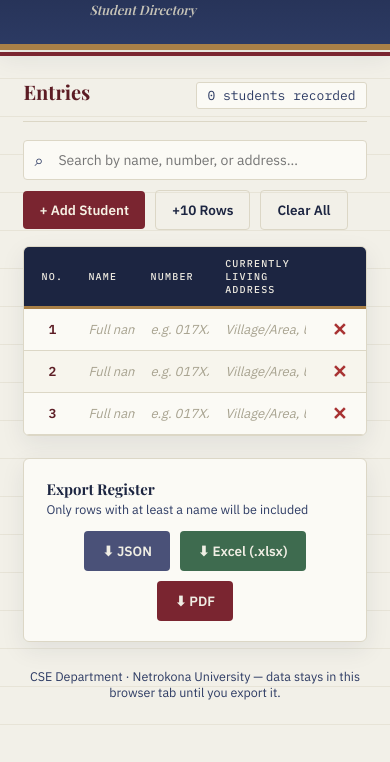
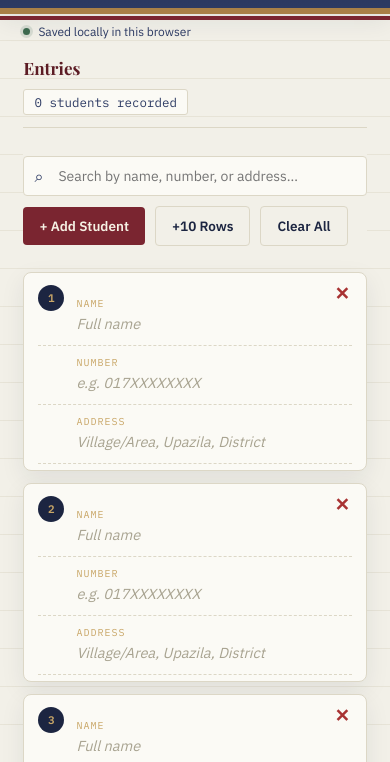
Before and after one commit to urfa-fattah/Data-Entry, a plain HTML site: page index.html in a window 390 px wide. Shown: the part 111-873 px from the top of the page. Drawn offline with nearby package versions, Linux system fonts and the light colour scheme.

Commit message:
Add files via upload

```diff
--- a/index.html
+++ b/index.html
@@ -7,9 +7,7 @@
 <link rel="preconnect" href="https://fonts.googleapis.com">
 <link href="https://fonts.googleapis.com/css2?family=Playfair+Display:wght@600;700;800&family=IBM+Plex+Sans:wght@400;500;600;700&family=IBM+Plex+Mono:wght@400;500;600&display=swap" rel="stylesheet">
 
-<!-- Excel export -->
 <script src="https://cdnjs.cloudflare.com/ajax/libs/xlsx/0.18.5/xlsx.full.min.js"></script>
-<!-- PDF export -->
 <script src="https://cdnjs.cloudflare.com/ajax/libs/jspdf/2.5.1/jspdf.umd.min.js"></script>
 <script src="https://cdnjs.cloudflare.com/ajax/libs/jspdf-autotable/3.8.2/jspdf.plugin.autotable.min.js"></script>
 
@@ -27,30 +25,28 @@
     --ok:#3E6B4F;
     --danger:#A83232;
     --shadow: 0 8px 24px rgba(28,37,65,0.08);
+    --radius: 8px;
   }
 
   *{box-sizing:border-box;}
+  html{scroll-behavior:smooth;}
   html,body{margin:0;padding:0;}
   body{
     background:
-      repeating-linear-gradient(
-        180deg,
-        var(--paper) 0px,
-        var(--paper) 37px,
-        var(--paper-line) 38px
-      );
+      repeating-linear-gradient(180deg, var(--paper) 0px, var(--paper) 37px, var(--paper-line) 38px);
     background-color:var(--paper);
     font-family:'IBM Plex Sans', sans-serif;
     color:var(--ink);
     min-height:100vh;
     padding:0 0 60px 0;
+    -webkit-font-smoothing:antialiased;
   }
 
   /* ===== Header / Letterhead ===== */
   .letterhead{
     background:linear-gradient(180deg, var(--ink) 0%, var(--ink-soft) 100%);
     color:#EDEAE0;
-    padding:34px 6vw 26px 6vw;
+    padding:clamp(20px,4vw,34px) clamp(18px,6vw,6vw) clamp(18px,3vw,26px);
     position:relative;
     border-bottom:6px solid var(--gold);
     box-shadow: var(--shadow);
@@ -63,54 +59,76 @@
     background:var(--maroon);
   }
   .letterhead-inner{
-    max-width:1100px;
+    max-width:1180px;
     margin:0 auto;
     display:flex;
     align-items:center;
-    gap:22px;
+    gap:clamp(12px,3vw,22px);
+    flex-wrap:wrap;
   }
   .seal{
     flex:0 0 auto;
-    width:66px;height:66px;
+    width:clamp(44px,8vw,66px);height:clamp(44px,8vw,66px);
     border-radius:50%;
     border:2px solid var(--gold-soft);
     display:flex;align-items:center;justify-content:center;
     font-family:'Playfair Display', serif;
     font-weight:800;
-    font-size:15px;
+    font-size:clamp(11px,2.4vw,15px);
     letter-spacing:0.5px;
     color:var(--gold-soft);
     background:radial-gradient(circle at 35% 30%, rgba(201,167,104,0.18), transparent 70%);
     text-align:center;
     line-height:1.05;
   }
+  .letterhead-text{ min-width:0; }
   .letterhead h1{
     font-family:'Playfair Display', serif;
     font-weight:800;
-    font-size:clamp(22px, 3vw, 32px);
+    font-size:clamp(19px, 3.4vw, 32px);
     margin:0 0 4px 0;
     letter-spacing:0.3px;
   }
   .letterhead .dept-line{
-    font-size:14.5px;
+    font-size:clamp(11.5px,2vw,14.5px);
     color:var(--gold-soft);
-    letter-spacing:1.6px;
+    letter-spacing:1.4px;
     text-transform:uppercase;
     font-weight:600;
   }
   .letterhead .sub-line{
-    font-size:13px;
+    font-size:clamp(11.5px,1.8vw,13px);
     color:#C7C4B8;
     margin-top:6px;
     font-style:italic;
     font-family:'Playfair Display', serif;
   }
 
+  /* ===== Status strip ===== */
+  .status-strip{
+    max-width:1180px;
+    margin:0 auto;
+    padding:10px clamp(18px,6vw,6vw) 0;
+    display:flex;
+    align-items:center;
+    gap:8px;
+    font-size:12px;
+    color:var(--ink-soft);
+  }
+  .status-dot{
+    width:7px;height:7px;border-radius:50%;
+    background:var(--ok);
+    flex:0 0 auto;
+    box-shadow:0 0 0 3px rgba(62,107,79,0.15);
+  }
+  .status-dot.warn{ background:var(--gold); box-shadow:0 0 0 3px rgba(169,128,71,0.18); }
+  .status-strip .save-time{ font-family:'IBM Plex Mono', monospace; color:var(--ink); }
+
   /* ===== Main container ===== */
   .wrap{
-    max-width:1100px;
+    max-width:1180px;
     margin:0 auto;
-    padding:28px 6vw 0 6vw;
+    padding:18px clamp(18px,6vw,6vw) 0;
   }
 
   .register-title{
@@ -125,19 +143,20 @@
   }
   .register-title h2{
     font-family:'Playfair Display', serif;
-    font-size:20px;
+    font-size:clamp(17px,2.4vw,20px);
     margin:0;
     color:var(--maroon-deep);
     font-weight:700;
   }
   .register-title .count{
     font-family:'IBM Plex Mono', monospace;
-    font-size:13px;
+    font-size:12.5px;
     color:var(--ink-soft);
     background:var(--paper-card);
     border:1px solid var(--paper-line);
     padding:4px 10px;
     border-radius:3px;
+    white-space:nowrap;
   }
 
   /* ===== Toolbar ===== */
@@ -147,10 +166,17 @@
     flex-wrap:wrap;
     align-items:center;
     margin-bottom:16px;
+    position:sticky;
+    top:0;
+    z-index:20;
+    background:var(--paper);
+    padding:10px 0;
+    margin-top:-10px;
   }
   .search-box{
     flex:1 1 220px;
     position:relative;
+    min-width:0;
   }
   .search-box input{
     width:100%;
@@ -173,6 +199,7 @@
     transform:translateY(-50%);
     color:var(--ink-soft);
     font-size:16px;
+    pointer-events:none;
   }
 
   button{
@@ -184,16 +211,13 @@
     padding:10px 16px;
     cursor:pointer;
     transition:transform 0.08s ease, box-shadow 0.15s ease, background 0.15s ease;
+    white-space:nowrap;
   }
   button:active{transform:translateY(1px);}
   button:focus-visible{outline:2px solid var(--gold-soft); outline-offset:2px;}
 
-  .btn-add{
-    background:var(--maroon);
-    color:#F6F1E4;
-  }
+  .btn-add{ background:var(--maroon); color:#F6F1E4; }
   .btn-add:hover{background:var(--maroon-deep);}
-  .btn-add::before{content:"+  "; }
 
   .btn-ghost{
     background:transparent;
@@ -202,22 +226,17 @@
   }
   .btn-ghost:hover{background:var(--paper-card);}
 
-  /* ===== Table (ledger) ===== */
+  /* ===== Ledger table (desktop) ===== */
   .ledger-frame{
     background:var(--paper-card);
     border:1px solid var(--paper-line);
-    border-radius:6px;
+    border-radius:var(--radius);
     box-shadow:var(--shadow);
     overflow:hidden;
     margin-bottom:22px;
   }
-  table{
-    width:100%;
-    border-collapse:collapse;
-  }
-  thead tr{
-    background:var(--ink);
-  }
+  table{ width:100%; border-collapse:collapse; }
+  thead tr{ background:var(--ink); }
   thead th{
     color:#EDEAE0;
     font-family:'IBM Plex Mono', monospace;
@@ -234,19 +253,14 @@
 
   tbody tr{
     border-bottom:1px solid var(--paper-line);
+    animation:fadeInRow 0.25s ease;
   }
-  tbody tr:nth-child(even){
-    background:rgba(169,128,71,0.045);
-  }
-  tbody tr:hover{
-    background:rgba(122,37,48,0.05);
-  }
+  @keyframes fadeInRow{ from{opacity:0; transform:translateY(-4px);} to{opacity:1; transform:translateY(0);} }
+  tbody tr:nth-child(even){ background:rgba(169,128,71,0.045); }
+  tbody tr:hover{ background:rgba(122,37,48,0.05); }
   tbody tr.hidden-row{ display:none; }
 
-  td{
-    padding:0;
-    vertical-align:middle;
-  }
+  td{ padding:0; vertical-align:middle; }
   td.col-no{
     font-family:'IBM Plex Mono', monospace;
     color:var(--maroon-deep);
@@ -284,9 +298,18 @@
   .row-delete:hover{ background:rgba(168,50,50,0.1); }
 
   .empty-state{
-    padding:40px 20px;
+    padding:48px 20px;
     text-align:center;
     color:var(--ink-soft);
+  }
+  .empty-state .glyph{
+    font-family:'Playfair Display', serif;
+    font-size:34px;
+    color:var(--gold-soft);
+    display:block;
+    margin-bottom:8px;
+  }
+  .empty-state .msg{
     font-style:italic;
     font-family:'Playfair Display', serif;
     font-size:15px;
@@ -296,7 +319,7 @@
   .export-dock{
     background:var(--paper-card);
     border:1px solid var(--paper-line);
-    border-radius:6px;
+    border-radius:var(--radius);
     box-shadow:var(--shadow);
     padding:20px 22px;
     display:flex;
@@ -320,19 +343,8 @@
     font-size:12.5px;
     margin-top:2px;
   }
-  .export-btns{
-    display:flex;
-    gap:10px;
-    flex-wrap:wrap;
-  }
-  .btn-export{
-    display:flex;
-    align-items:center;
-    gap:8px;
-    background:var(--ink);
-    color:#F0EEE4;
-    padding:11px 18px;
-  }
+  .export-btns{ display:flex; gap:10px; flex-wrap:wrap; }
+  .btn-export{ display:flex; align-items:center; gap:8px; background:var(--ink); color:#F0EEE4; padding:11px 18px; }
   .btn-export:hover{ background:var(--ink-soft); }
   .btn-export.json{ background:#4A5178; }
   .btn-export.json:hover{ background:#5A6290; }
@@ -356,32 +368,82 @@
     pointer-events:none;
     transition:opacity 0.25s ease, transform 0.25s ease;
     z-index:50;
+    max-width:88vw;
   }
-  .toast.show{
-    opacity:1;
-    transform:translateX(-50%) translateY(0);
-  }
+  .toast.show{ opacity:1; transform:translateX(-50%) translateY(0); }
 
   footer.note{
-    max-width:1100px;
+    max-width:1180px;
     margin:26px auto 0 auto;
-    padding:0 6vw;
+    padding:0 clamp(18px,6vw,6vw);
     color:var(--ink-soft);
     font-size:12.5px;
     text-align:center;
+    line-height:1.6;
   }
 
-  @media (max-width: 640px){
-    .letterhead-inner{ gap:14px; }
-    .seal{ width:52px; height:52px; font-size:12px; }
-    thead th{ font-size:10px; padding:10px 8px; }
-    td input{ padding:10px 8px; font-size:13px; }
-    .export-dock{ flex-direction:column; align-items:stretch; }
+  /* ===== Responsive: card layout below 760px ===== */
+  @media (max-width: 760px){
+    .ledger-frame{ background:transparent; border:none; box-shadow:none; overflow:visible; }
+    table, tbody, tr, td{ display:block; width:100%; }
+    thead{ display:none; }
+    tbody tr{
+      background:var(--paper-card);
+      border:1px solid var(--paper-line);
+      border-radius:var(--radius);
+      box-shadow:var(--shadow);
+      margin-bottom:12px;
+      padding:14px 14px 6px;
+      position:relative;
+    }
+    tbody tr:nth-child(even){ background:var(--paper-card); }
+    td{ padding:0; border:none; }
+    td.col-no{
+      position:absolute;
+      top:12px; left:14px;
+      background:var(--ink);
+      color:var(--gold-soft);
+      width:26px; height:26px;
+      border-radius:50%;
+      display:flex; align-items:center; justify-content:center;
+      font-size:11px;
+      padding:0;
+    }
+    td.col-action{
+      position:absolute;
+      top:6px; right:6px;
+      width:auto;
+    }
+    td:not(.col-no):not(.col-action){
+      padding:10px 0 10px 38px;
+      border-bottom:1px dashed var(--paper-line);
+    }
+    td:nth-of-type(4){ border-bottom:none; }
+    td:not(.col-no):not(.col-action)::before{
+      content:attr(data-label);
+      display:block;
+      font-family:'IBM Plex Mono', monospace;
+      font-size:10px;
+      letter-spacing:1px;
+      text-transform:uppercase;
+      color:var(--gold-soft);
+      margin-bottom:2px;
+    }
+    td input{ padding:2px 0; font-size:14.5px; }
+    .toolbar{ position:static; margin-top:0; }
+    .export-dock{ flex-direction:column; align-items:stretch; text-align:center; }
     .export-btns{ justify-content:center; }
+    .export-btns .btn-export{ flex:1 1 auto; justify-content:center; }
+  }
+
+  @media (max-width: 420px){
+    .letterhead-inner{ gap:10px; }
+    .seal{ display:none; }
+    .register-title{ align-items:flex-start; flex-direction:column; }
   }
 
   @media (prefers-reduced-motion: reduce){
-    *{ transition:none !important; }
+    *{ transition:none !important; animation:none !important; scroll-behavior:auto !important; }
   }
 </style>
 </head>
@@ -390,12 +452,18 @@
   <div class="letterhead">
     <div class="letterhead-inner">
       <div class="seal">CSE<br>NU</div>
-      <div>
+      <div class="letterhead-text">
         <h1>Netrokona University</h1>
         <div class="dept-line">Department of Computer Science &amp; Engineering</div>
         <div class="sub-line">Student Directory</div>
       </div>
     </div>
+  </div>
+
+  <div class="status-strip">
+    <span class="status-dot" id="statusDot"></span>
+    <span id="statusText">Saved locally in this browser</span>
+    <span class="save-time" id="saveTime"></span>
   </div>
 
   <div class="wrap">
@@ -409,7 +477,7 @@
       <div class="search-box">
         <input type="text" id="searchInput" placeholder="Search by name, number, or address…">
       </div>
-      <button class="btn-add" id="addRowBtn">Add Student</button>
+      <button class="btn-add" id="addRowBtn">+ Add Student</button>
       <button class="btn-ghost" id="addTenBtn">+10 Rows</button>
       <button class="btn-ghost" id="clearAllBtn">Clear All</button>
     </div>
@@ -425,17 +493,17 @@
             <th class="col-action"></th>
           </tr>
         </thead>
-        <tbody id="tableBody">
-        </tbody>
+        <tbody id="tableBody"></tbody>
       </table>
       <div class="empty-state" id="emptyState" style="display:none;">
-        No entries yet — click "Add Student" to begin the register.
+        <span class="glyph">✦</span>
+        <span class="msg">No entries yet — click "Add Student" to begin.</span>
       </div>
     </div>
 
     <div class="export-dock">
       <div class="label">
-        Export Register
+        Export Data
         <small>Only rows with at least a name will be included</small>
       </div>
       <div class="export-btns">
@@ -448,7 +516,7 @@
   </div>
 
   <footer class="note">
-    CSE Department · Netrokona University — data stays in this browser tab until you export it.
+    CSE Department · Netrokona University — entries are saved automatically in this browser. Clearing your browser data will erase them, so export a backup periodically.
   </footer>
 
   <div class="toast" id="toast"></div>
@@ -460,8 +528,27 @@
   const rowCountEl = document.getElementById('rowCount');
   const searchInput = document.getElementById('searchInput');
   const toast = document.getElementById('toast');
+  const statusDot = document.getElementById('statusDot');
+  const statusText = document.getElementById('statusText');
+  const saveTimeEl = document.getElementById('saveTime');
 
-  let rowIdSeq = 0;
+  const STORAGE_KEY = 'nu_cse_student_directory_v1';
+  let storageAvailable = true;
+  let memoryStore = null;
+
+  // Detect whether localStorage actually works in this environment
+  try{
+    const t = '__storage_test__';
+    window.localStorage.setItem(t, '1');
+    window.localStorage.removeItem(t);
+  } catch(e){
+    storageAvailable = false;
+  }
+
+  if (!storageAvailable){
+    statusDot.classList.add('warn');
+    statusText.textContent = 'Local storage unavailable here — data will only last this session';
+  }
 
   function showToast(msg){
     toast.textContent = msg;
@@ -470,26 +557,58 @@
     showToast._t = setTimeout(()=> toast.classList.remove('show'), 2200);
   }
 
+  function persist(){
+    const data = getData(true);
+    if (storageAvailable){
+      try{
+        window.localStorage.setItem(STORAGE_KEY, JSON.stringify(data));
+        const now = new Date();
+        saveTimeEl.textContent = 'Last saved ' + now.toLocaleTimeString();
+        statusText.textContent = 'Saved locally in this browser';
+        statusDot.classList.remove('warn');
+      } catch(e){
+        storageAvailable = false;
+        statusDot.classList.add('warn');
+        statusText.textContent = 'Local storage unavailable here — data will only last this session';
+      }
+    } else {
+      memoryStore = data;
+    }
+  }
+
+  let persistTimer = null;
+  function schedulePersist(){
+    clearTimeout(persistTimer);
+    persistTimer = setTimeout(persist, 400);
+  }
+
+  function loadInitialData(){
+    if (storageAvailable){
+      try{
+        const raw = window.localStorage.getItem(STORAGE_KEY);
+        if (raw) return JSON.parse(raw);
+      } catch(e){ /* ignore, fall through */ }
+    }
+    return memoryStore;
+  }
+
   function renumber(){
     const rows = [...tableBody.querySelectorAll('tr')];
-    rows.forEach((tr, i) => {
-      tr.querySelector('.col-no').textContent = i + 1;
-    });
+    rows.forEach((tr, i) => { tr.querySelector('.col-no').textContent = i + 1; });
     const filled = rows.filter(r => r.querySelector('.f-name').value.trim() !== '').length;
     rowCountEl.textContent = `${filled} student${filled === 1 ? '' : 's'} recorded`;
     emptyState.style.display = rows.length === 0 ? 'block' : 'none';
   }
 
-  function addRow(prefill){
+  function addRow(prefill, skipAnimation){
     prefill = prefill || {};
-    rowIdSeq += 1;
     const tr = document.createElement('tr');
-    tr.dataset.rid = rowIdSeq;
+    if (skipAnimation) tr.style.animation = 'none';
     tr.innerHTML = `
       <td class="col-no">0</td>
-      <td><input type="text" class="f-name" placeholder="Full name" value="${prefill.name || ''}"></td>
-      <td><input type="tel" class="f-number" placeholder="e.g. 017XXXXXXXX" value="${prefill.number || ''}"></td>
-      <td><input type="text" class="f-address" placeholder="Village/Area, Upazila, District" value="${prefill.address || ''}"></td>
+      <td data-label="Name"><input type="text" class="f-name" placeholder="Full name" value="${escapeAttr(prefill.name || '')}"></td>
+      <td data-label="Number"><input type="tel" class="f-number" placeholder="e.g. 017XXXXXXXX" value="${escapeAttr(prefill.number || '')}"></td>
+      <td data-label="Address"><input type="text" class="f-address" placeholder="Village/Area, Upazila, District" value="${escapeAttr(prefill.address || '')}"></td>
       <td class="col-action"><button class="row-delete" title="Remove row" aria-label="Remove row">✕</button></td>
     `;
     tableBody.appendChild(tr);
@@ -497,30 +616,39 @@
     tr.querySelector('.row-delete').addEventListener('click', () => {
       tr.remove();
       renumber();
+      schedulePersist();
+      showToast('Row removed');
     });
     tr.querySelectorAll('input').forEach(inp => {
-      inp.addEventListener('input', renumber);
+      inp.addEventListener('input', () => { renumber(); schedulePersist(); });
     });
     renumber();
     return tr;
   }
 
+  function escapeAttr(str){
+    return String(str).replace(/&/g,'&amp;').replace(/"/g,'&quot;').replace(/</g,'&lt;');
+  }
+
   document.getElementById('addRowBtn').addEventListener('click', () => {
     const tr = addRow();
     tr.querySelector('.f-name').focus();
+    schedulePersist();
   });
 
   document.getElementById('addTenBtn').addEventListener('click', () => {
     for(let i=0;i<10;i++) addRow();
+    schedulePersist();
     showToast('Added 10 blank rows');
   });
 
   document.getElementById('clearAllBtn').addEventListener('click', () => {
     if (tableBody.children.length === 0) return;
-    if (confirm('Remove all entries from the register? This cannot be undone.')){
+    if (confirm('Remove all entries? This cannot be undone.')){
       tableBody.innerHTML = '';
       renumber();
-      showToast('Register cleared');
+      persist();
+      showToast('All entries cleared');
     }
   });
 
@@ -536,14 +664,14 @@
     });
   });
 
-  function getData(){
+  function getData(includeBlank){
     const rows = [...tableBody.querySelectorAll('tr')];
     const data = [];
     rows.forEach((tr) => {
       const name = tr.querySelector('.f-name').value.trim();
       const number = tr.querySelector('.f-number').value.trim();
       const address = tr.querySelector('.f-address').value.trim();
-      if (name !== ''){
+      if (includeBlank || name !== ''){
         data.push({ serial: data.length + 1, name, number, address });
       }
     });
@@ -561,9 +689,8 @@
     URL.revokeObjectURL(url);
   }
 
-  // ---- JSON export ----
   document.getElementById('exportJson').addEventListener('click', () => {
-    const data = getData();
+    const data = getData(false);
     if (data.length === 0){ showToast('Add at least one student first'); return; }
     const payload = {
       institution: "Netrokona University",
@@ -572,16 +699,13 @@
       total_students: data.length,
       students: data
     };
-    const blob = new Blob([JSON.stringify(payload, null, 2)], { type: 'application/json' });
-    downloadBlob(blob, 'cse_student_register.json');
+    downloadBlob(new Blob([JSON.stringify(payload, null, 2)], { type: 'application/json' }), 'cse_student_directory.json');
     showToast('JSON downloaded');
   });
 
-  // ---- Excel export ----
   document.getElementById('exportExcel').addEventListener('click', () => {
-    const data = getData();
+    const data = getData(false);
     if (data.length === 0){ showToast('Add at least one student first'); return; }
-
     const aoa = [
       ['Netrokona University'],
       ['Department of Computer Science & Engineering'],
@@ -590,7 +714,6 @@
       ['No.', 'Name', 'Number', 'Currently Living Address']
     ];
     data.forEach(d => aoa.push([d.serial, d.name, d.number, d.address]));
-
     const ws = XLSX.utils.aoa_to_sheet(aoa);
     ws['!merges'] = [
       { s:{r:0,c:0}, e:{r:0,c:3} },
@@ -598,18 +721,15 @@
       { s:{r:2,c:0}, e:{r:2,c:3} }
     ];
     ws['!cols'] = [ { wch:6 }, { wch:26 }, { wch:18 }, { wch:46 } ];
-
     const wb = XLSX.utils.book_new();
     XLSX.utils.book_append_sheet(wb, ws, 'Student Directory');
-    XLSX.writeFile(wb, 'cse_student_register.xlsx');
+    XLSX.writeFile(wb, 'cse_student_directory.xlsx');
     showToast('Excel file downloaded');
   });
 
-  // ---- PDF export ----
   document.getElementById('exportPdf').addEventListener('click', () => {
-    const data = getData();
+    const data = getData(false);
     if (data.length === 0){ showToast('Add at least one student first'); return; }
-
     const { jsPDF } = window.jspdf;
     const doc = new jsPDF({ unit: 'pt', format: 'a4' });
     const pageWidth = doc.internal.pageSize.getWidth();
@@ -653,12 +773,18 @@
     doc.setTextColor(120,120,120);
     doc.text(`Total students: ${data.length}   ·   Generated: ${new Date().toLocaleDateString()}`, 40, finalY + 20);
 
-    doc.save('cse_student_register.pdf');
+    doc.save('cse_student_directory.pdf');
     showToast('PDF downloaded');
   });
 
-  // seed with 3 blank rows to start
-  addRow(); addRow(); addRow();
+  // ---- Initial load: restore saved data, or seed blank rows ----
+  const saved = loadInitialData();
+  if (saved && saved.length){
+    saved.forEach(s => addRow(s, true));
+    statusText.textContent = storageAvailable ? 'Restored from local storage' : 'Restored (session only)';
+  } else {
+    addRow(); addRow(); addRow();
+  }
 })();
 </script>
 
```
